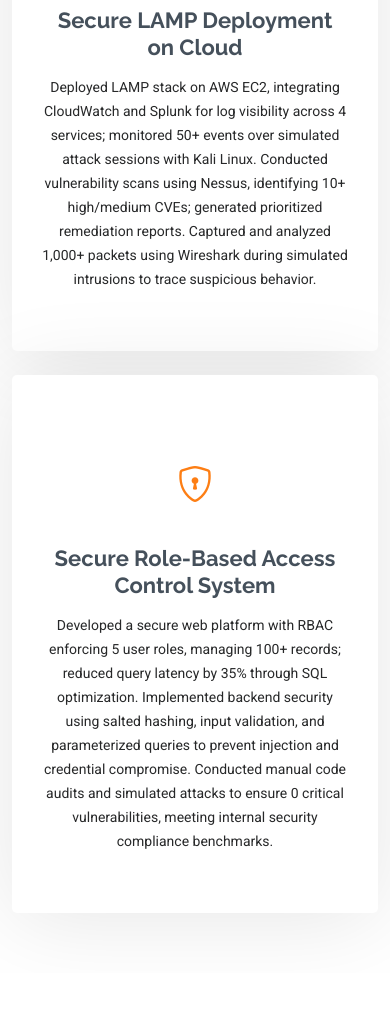
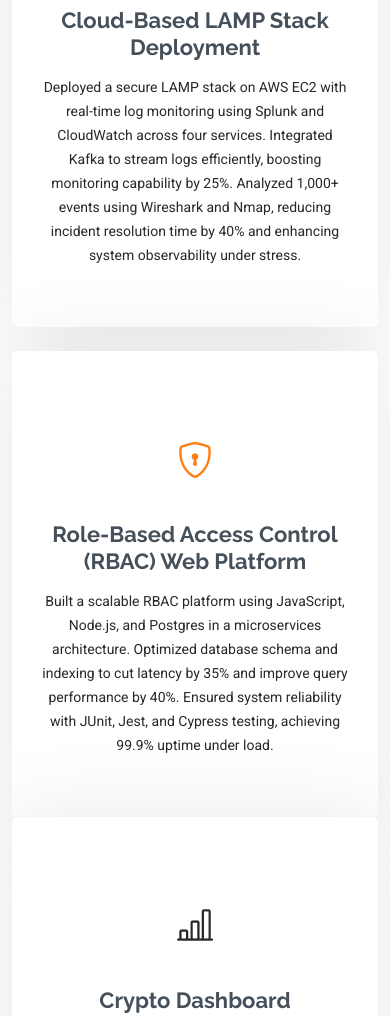
Before and after one commit to UdithRagavS/UdithRagavS.github.io, a plain HTML site: page index.html in a window 390 px wide. Shown: the part 6705-7721 px from the top of the page. Drawn offline with nearby package versions, Linux system fonts and the light colour scheme.

Commit message:
Update to Projects Section (Test) in index.html

```diff
--- a/index.html
+++ b/index.html
@@ -556,12 +556,12 @@
             <div class="service-item item-cyan position-relative">
               <div class="icon"><i class="bi bi-cloud-arrow-up"></i></div>
               <a href="#" class="stretched-link">
-                <h3>Secure LAMP Deployment on Cloud</h3>
+                <h3>Cloud-Based LAMP Stack Deployment</h3>
               </a>
-              <p>Deployed LAMP stack on AWS EC2, integrating CloudWatch and Splunk for log visibility across 4 services;
-                monitored 50+ events over simulated attack sessions with Kali Linux. Conducted vulnerability scans using
-                Nessus, identifying 10+ high/medium CVEs; generated prioritized remediation reports. Captured and
-                analyzed 1,000+ packets using Wireshark during simulated intrusions to trace suspicious behavior.</p>
+              <p>Deployed a secure LAMP stack on AWS EC2 with real-time log monitoring using Splunk
+                and CloudWatch across four services. Integrated Kafka to stream logs efficiently, boosting monitoring
+                capability by 25%. Analyzed 1,000+ events using Wireshark and Nmap, reducing incident resolution time by 40% and
+                enhancing system observability under stress.</p>
             </div>
           </div>
           <div class="col-lg-4 col-md-6" data-aos="fade-up" data-aos-delay="200">
@@ -569,16 +569,24 @@
               <div class="icon"><i class="bi bi-shield-lock"></i></div>
               <a href="https://github.com/UdithRagavS/Secure-Role-Based-Access-Control-System" class="stretched-link"
                 target="_blank">
-                <h3>Secure Role-Based Access Control System</h3>
+                <h3>Role-Based Access Control (RBAC) Web Platform</h3>
               </a>
-              <p>Developed a secure web platform with RBAC enforcing 5 user roles, managing 100+ records; reduced query
-                latency by 35% through SQL optimization. Implemented backend security using salted hashing, input
-                validation, and parameterized queries to prevent injection and credential compromise. Conducted manual
-                code audits and simulated attacks to ensure 0 critical vulnerabilities, meeting internal security
-                compliance benchmarks.</p>
+              <p>Built a scalable RBAC platform using JavaScript, Node.js, and Postgres in a microservices architecture.
+                Optimized database schema and indexing to cut latency by 35% and improve query performance by 40%.
+                Ensured system reliability with JUnit, Jest, and Cypress testing, achieving 99.9% uptime under load.</p>
             </div>
           </div>
         </div>
+        <!-- Crypto Dashboard -->
+<div class="col-lg-4 col-md-6" data-aos="fade-up" data-aos-delay="300">
+  <div class="service-item item-purple position-relative">
+    <div class="icon"><i class="bi bi-bar-chart-line"></i></div>
+    <a href="https://github.com/UdithRagavS/Crypto-Dashboard" class="stretched-link" target="_blank">
+      <h3>Crypto Dashboard</h3>
+    </a>
+    <p>Built an interactive crypto dashboard using JavaScript, React, and TypeScript, integrating CoinGecko API. Delivered dynamic Chart.js visualizations and advanced filtering to track real-time prices. Boosted user engagement by 50% through responsive design, caching, and optimized API calls.</p>
+  </div>
+</div>
       </div>
     </section>
     <!-- /Projects Section -->
```
